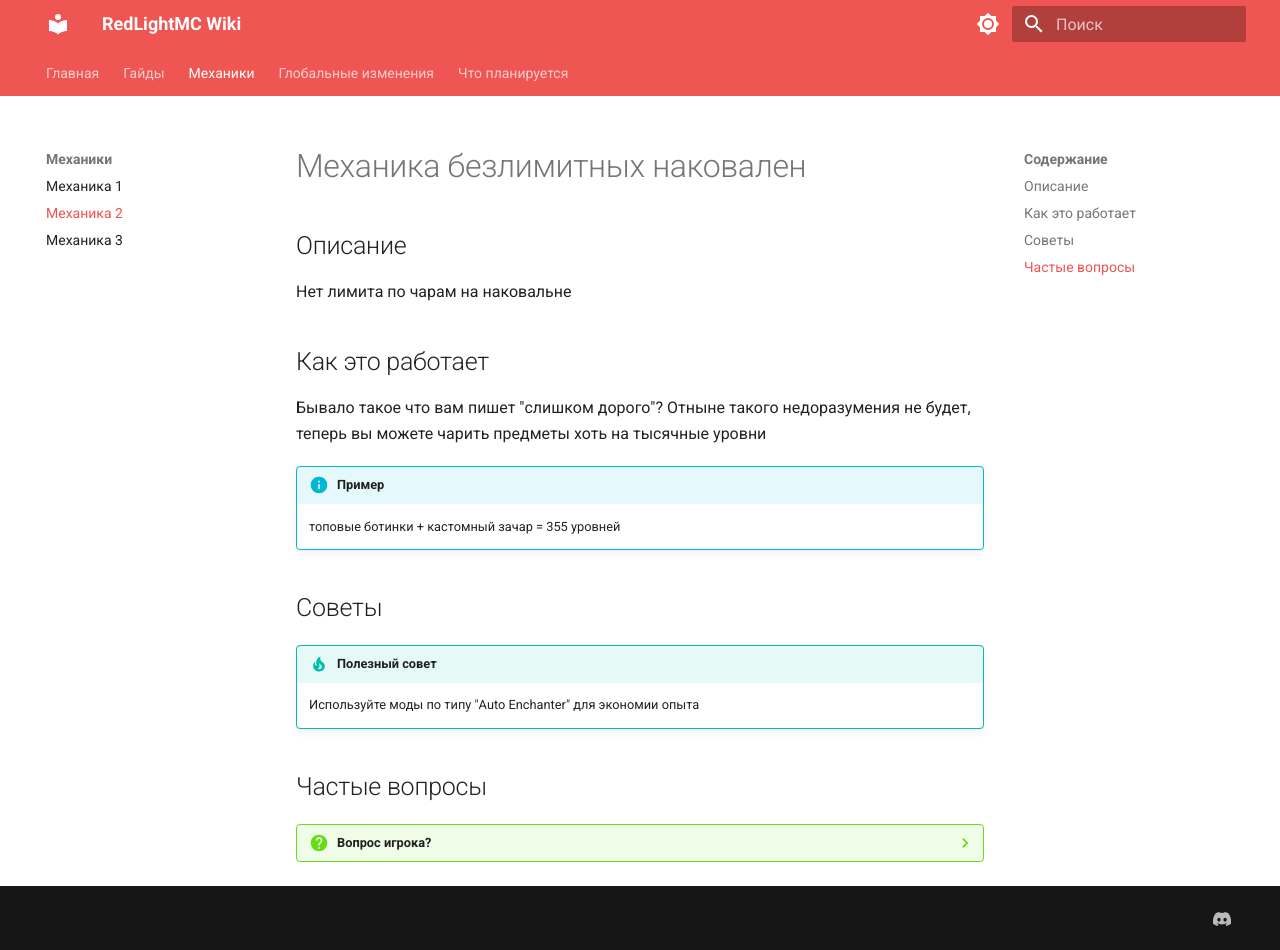
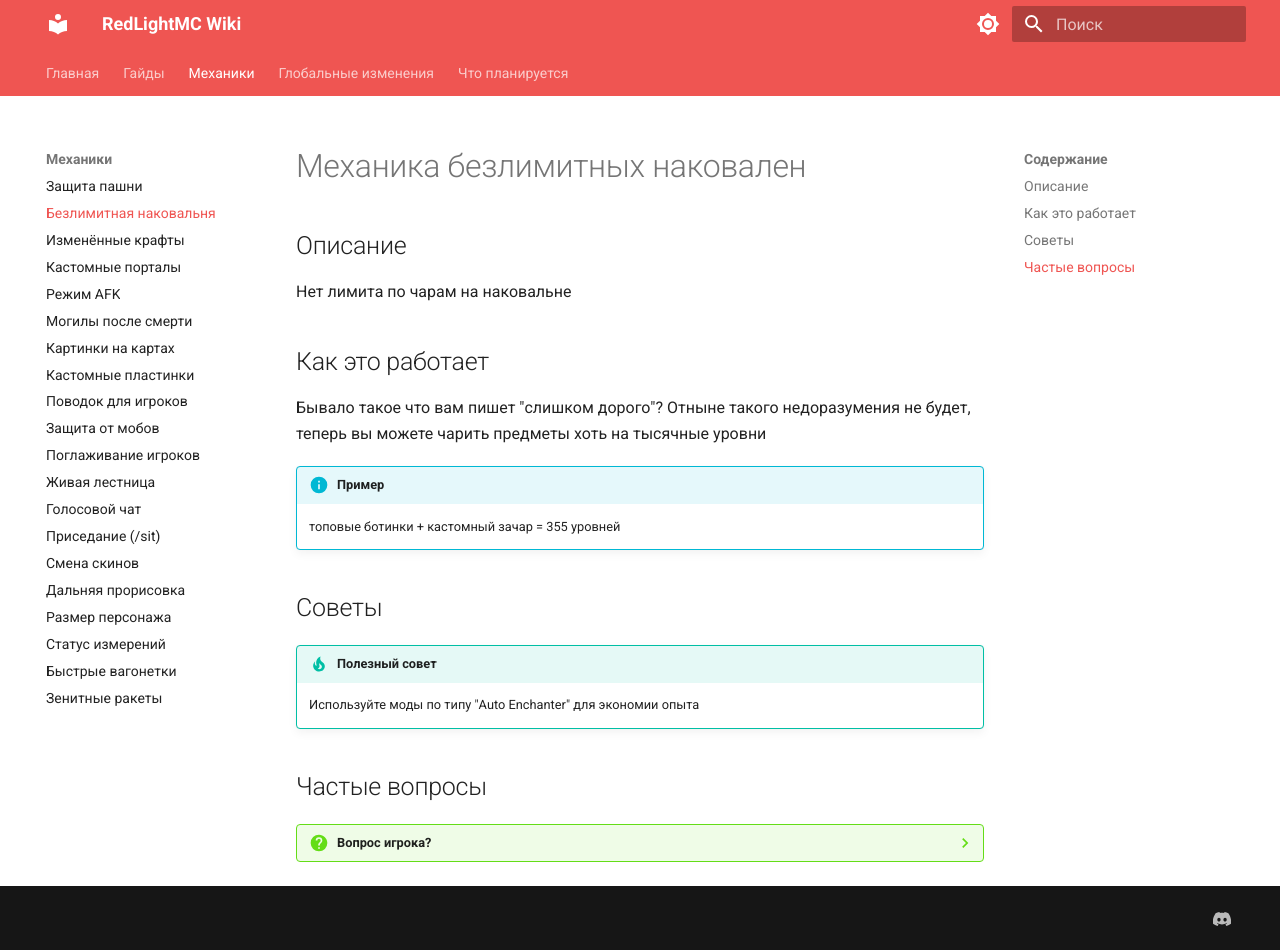
Before and after one commit to pluginfixs-a11y/redlight-wiki, an MkDocs documentation site: the page built from docs/mechanics/mechanic-2.md, in a window 1280 px wide and 950 px high. Built offline with MkDocs 1.6.1 and Material for MkDocs 9.7.7, drawn with Linux system fonts in a browser that asks for light colours.

Commit message:
Update mkdocs.yml

```diff
--- a/mkdocs.yml
+++ b/mkdocs.yml
@@ -72,9 +72,26 @@ nav:
     # - Название гайда: guides/имя-файла.md
 
   - Механики:
-    - Механика 1: mechanics/mechanic-1.md
-    - Механика 2: mechanics/mechanic-2.md
-    - Механика 3: mechanics/mechanic-3.md
+    - Защита пашни: mechanics/mechanic-1.md
+    - Безлимитная наковальня: mechanics/mechanic-2.md
+    - Изменённые крафты: mechanics/mechanic-3.md
+    - Кастомные порталы: mechanics/mechanic-4.md
+    - Режим AFK: mechanics/mechanic-5.md
+    - Могилы после смерти: mechanics/mechanic-6.md
+    - Картинки на картах: mechanics/mechanic-7.md
+    - Кастомные пластинки: mechanics/mechanic-8.md
+    - Поводок для игроков: mechanics/mechanic-9.md
+    - Защита от мобов: mechanics/mechanic-10.md
+    - Поглаживание игроков: mechanics/mechanic-11.md
+    - Живая лестница: mechanics/mechanic-12.md
+    - Голосовой чат: mechanics/mechanic-13.md
+    - Приседание (/sit): mechanics/mechanic-14.md
+    - Смена скинов: mechanics/mechanic-15.md
+    - Дальняя прорисовка: mechanics/mechanic-16.md
+    - Размер персонажа: mechanics/mechanic-17.md
+    - Статус измерений: mechanics/mechanic-18.md
+    - Быстрые вагонетки: mechanics/mechanic-19.md
+    - Зенитные ракеты: mechanics/mechanic-20.md
     # Чтобы добавить ещё механику, скопируйте строку ниже:
     # - Название механики: mechanics/имя-файла.md
 
```
